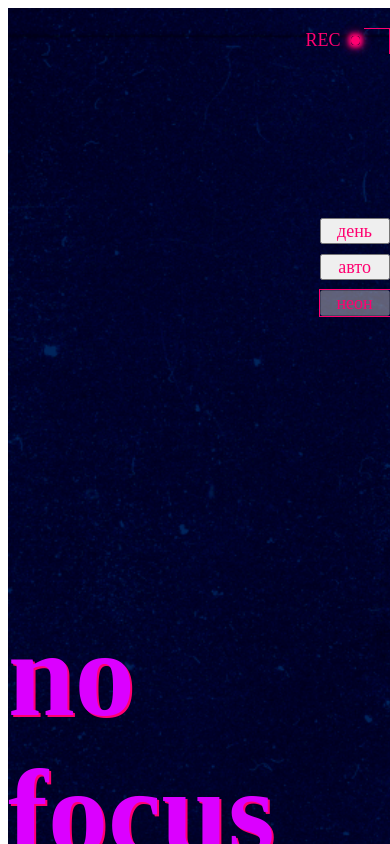
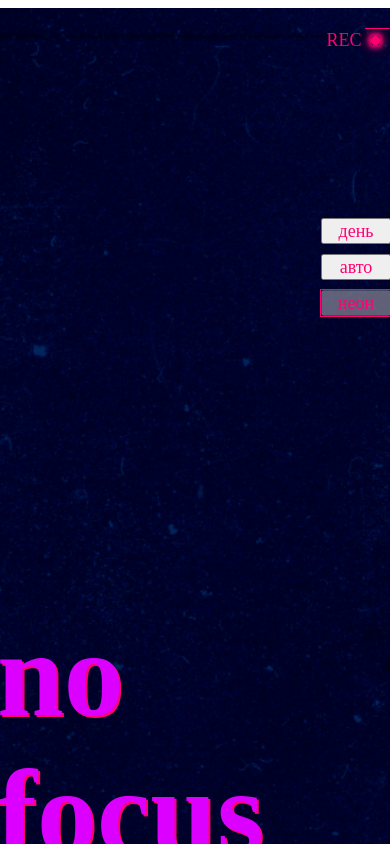
Before and after one commit to slepvlad/focus, a plain HTML site: page index.html in a window 390 px wide. Both pictures are taken after a click on the button "неон". Shown: the top 844 px of the page. Drawn offline with Linux system fonts and the light colour scheme.

Commit message:
finish adaptive tablet

```diff
--- a/styles/dark.css
+++ b/styles/dark.css
@@ -54,7 +54,7 @@
   display: flex;
   position: absolute;
   top: 20px;
-  right: 2.7em;
+  right: 2.313em;
   width: 43px;
   height: 26px;
   color: var(--theme_dark_title_background);
--- a/styles/style.css
+++ b/styles/style.css
@@ -10,7 +10,7 @@
 }
 
 .content-section {
-  padding: 0 1.95vi;
+  padding: 0 20px;
 }
 
 /*Header Section*/
@@ -27,6 +27,7 @@
   min-height: 768px;
   flex-direction: column;
   justify-content: space-between;
+  margin-left: -0.688em;
 }
 
 .decorated-zone::after {
@@ -76,7 +77,7 @@
 }
 
 .main__title {
-  margin-left: -1.95vi;
+  margin-left: -20px;
   margin-block-start: 274px;
   margin-block-end: 114px;
 }
```
